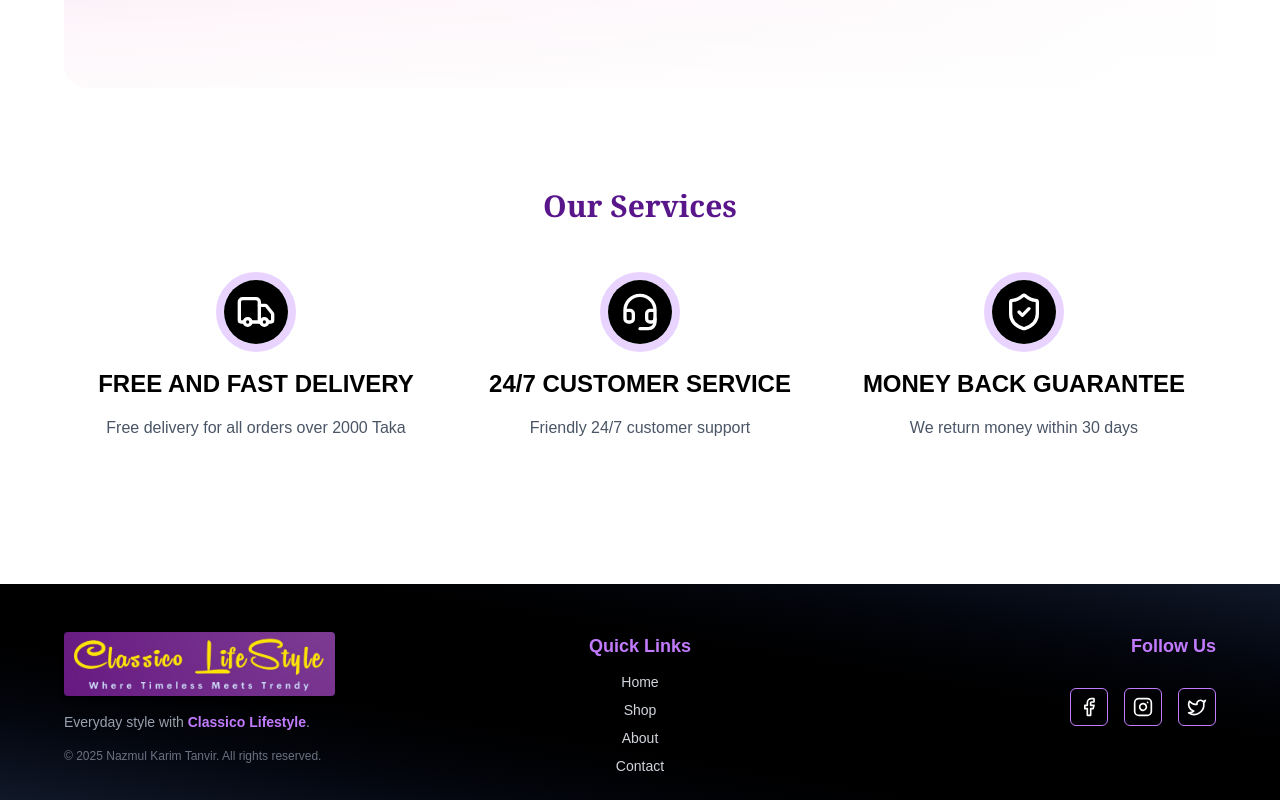
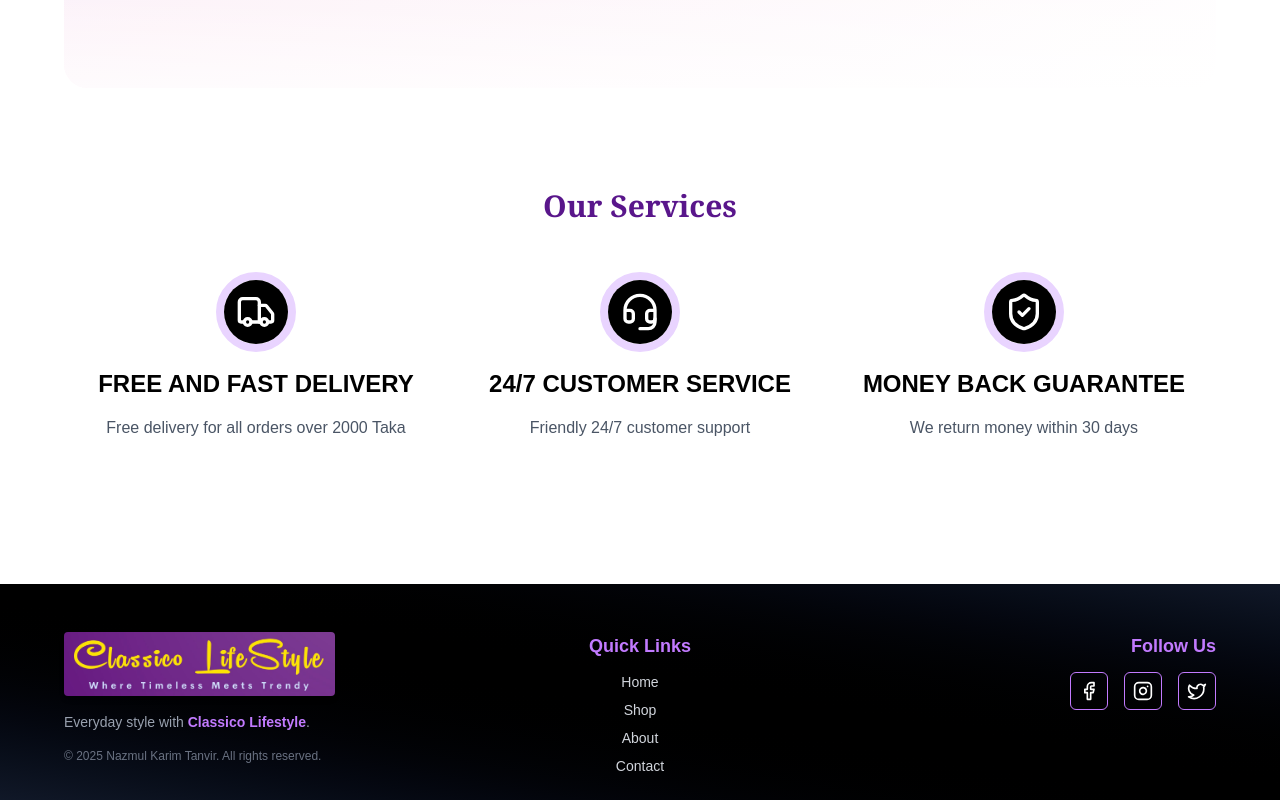
Before and after one commit to Nazmul-Karim-Tanvir/classicoLifestyle, a React (Vite) app in the folder classicoFrontend/: page / in a window 1280 px wide. Shown: the part 798-1598 px from the top of the page. Built offline with nearby package versions, Linux system fonts and the light colour scheme.

Commit message:
gap removed

```diff
--- a/classicoFrontend/src/layout/Footer.jsx
+++ b/classicoFrontend/src/layout/Footer.jsx
@@ -38,7 +38,7 @@
         </div>
 
         {/* Social Media Icons */}
-        <div className="flex flex-col items-center text-center md:items-end md:text-right gap-4">
+        <div className="flex flex-col items-center text-center md:items-end md:text-right">
           <h3 className="text-lg font-semibold text-purple-400 mb-3">Follow Us</h3>
           <div className="flex gap-4">
             {[Facebook, Instagram, Twitter].map((Icon, idx) => (
```
